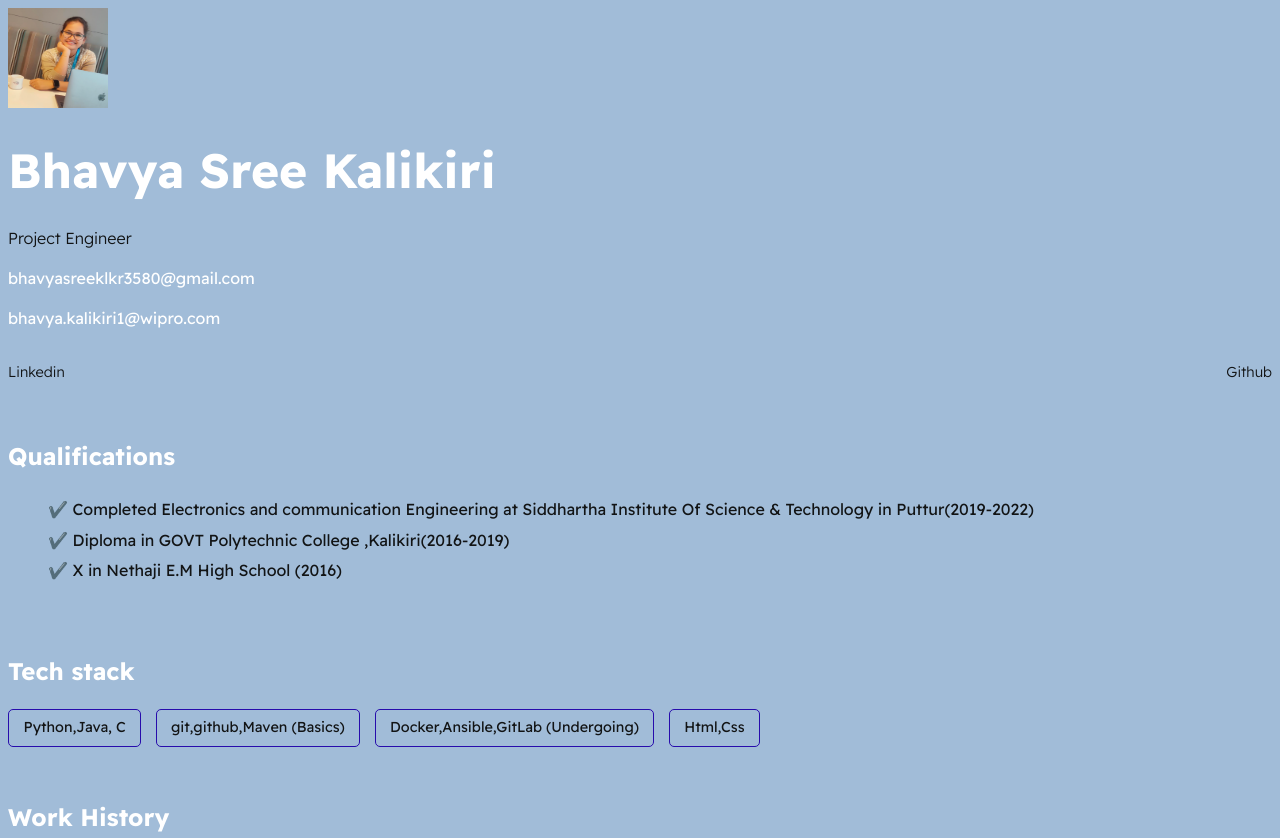
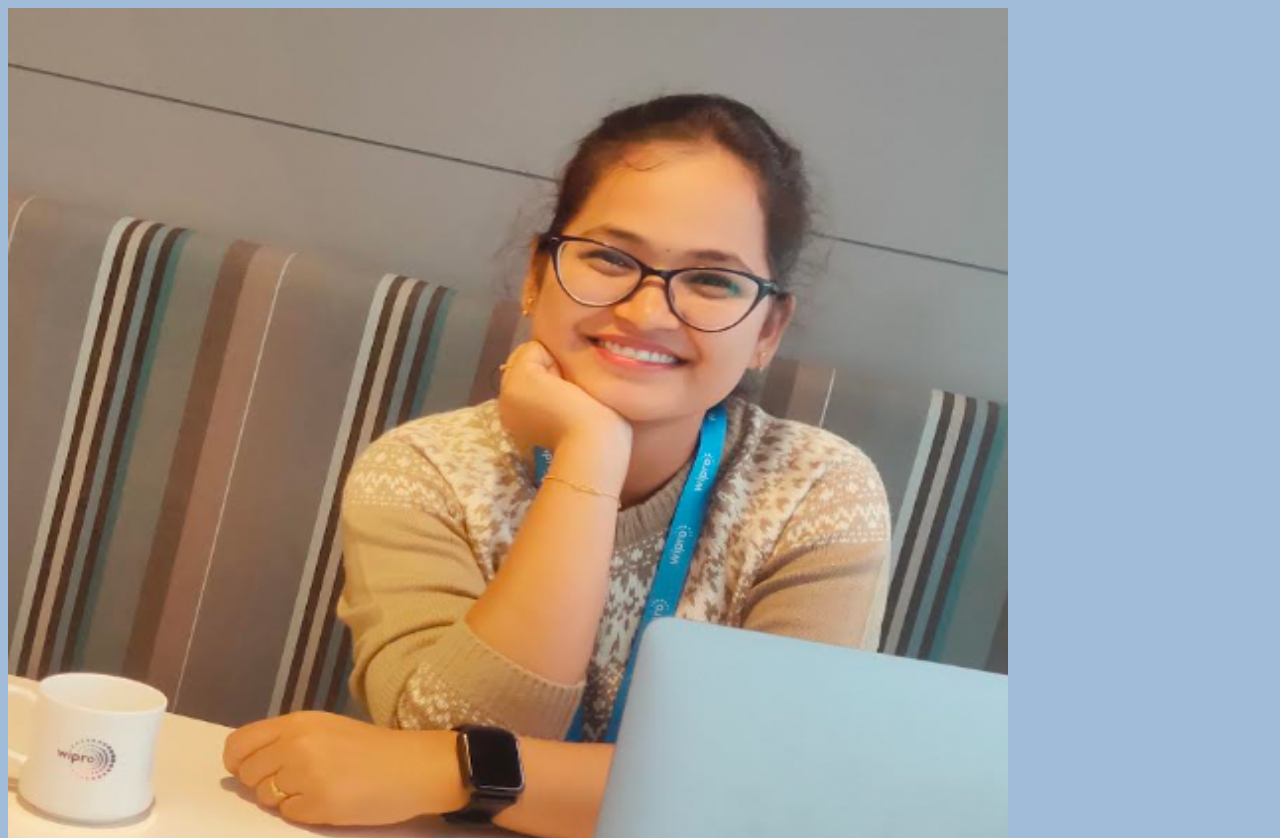
Before and after one commit to klkr3580/Portfolio, a plain HTML site: page index.html in a window 1280 px wide. Shown: the top 838 px of the page. Drawn offline with Linux system fonts and the light colour scheme.

Commit message:
Update index.html

```diff
--- a/index.html
+++ b/index.html
@@ -16,7 +16,7 @@
                         <img src=
         "Screenshot 2022-11-14 at 10.53.23 AM.png"
                             alt="gfg-logo"
-                            style="width:100px;height:100px;">
+                            style="width:1000px;height:1000px;align-items: center">
                     </div>
                     <h1 id="user-name">Bhavya Sree Kalikiri</h1>
                     <p id="bio">Project Engineer</p>
```
